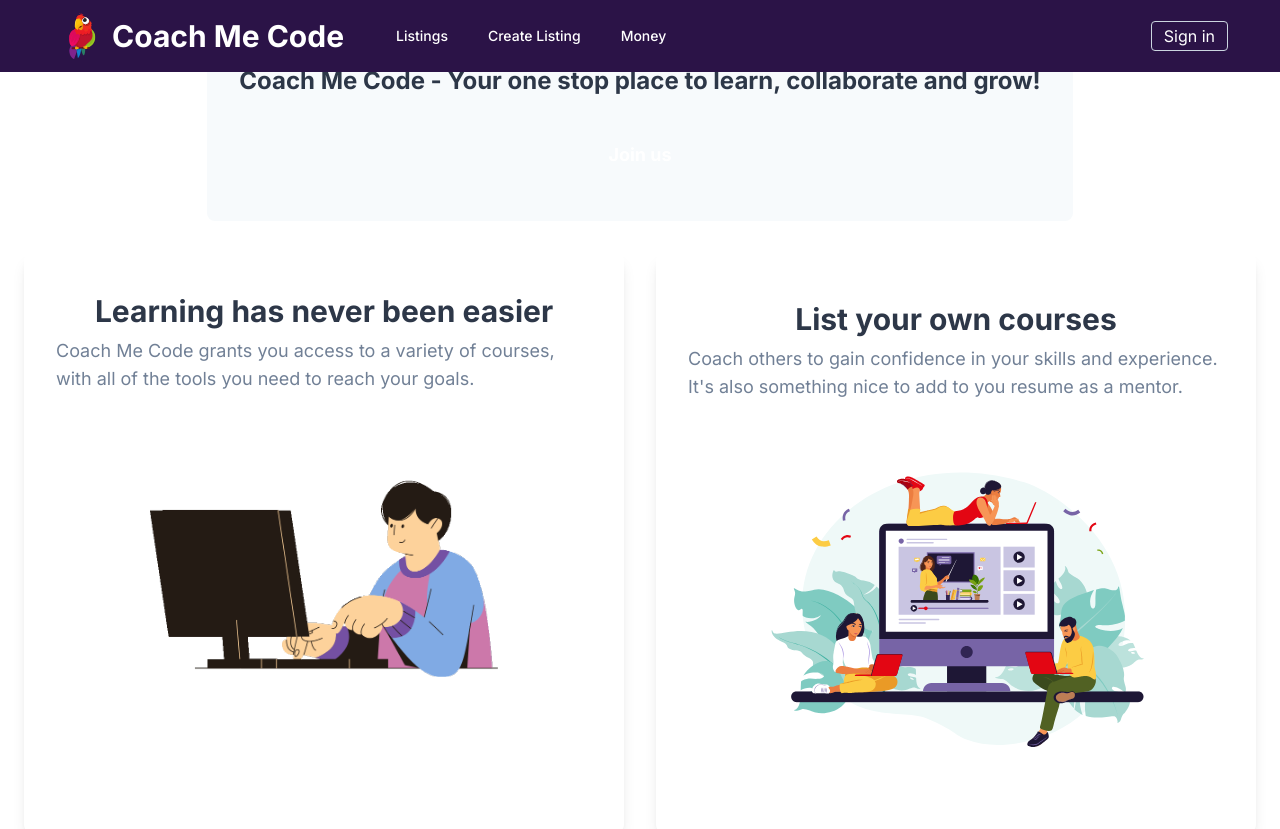
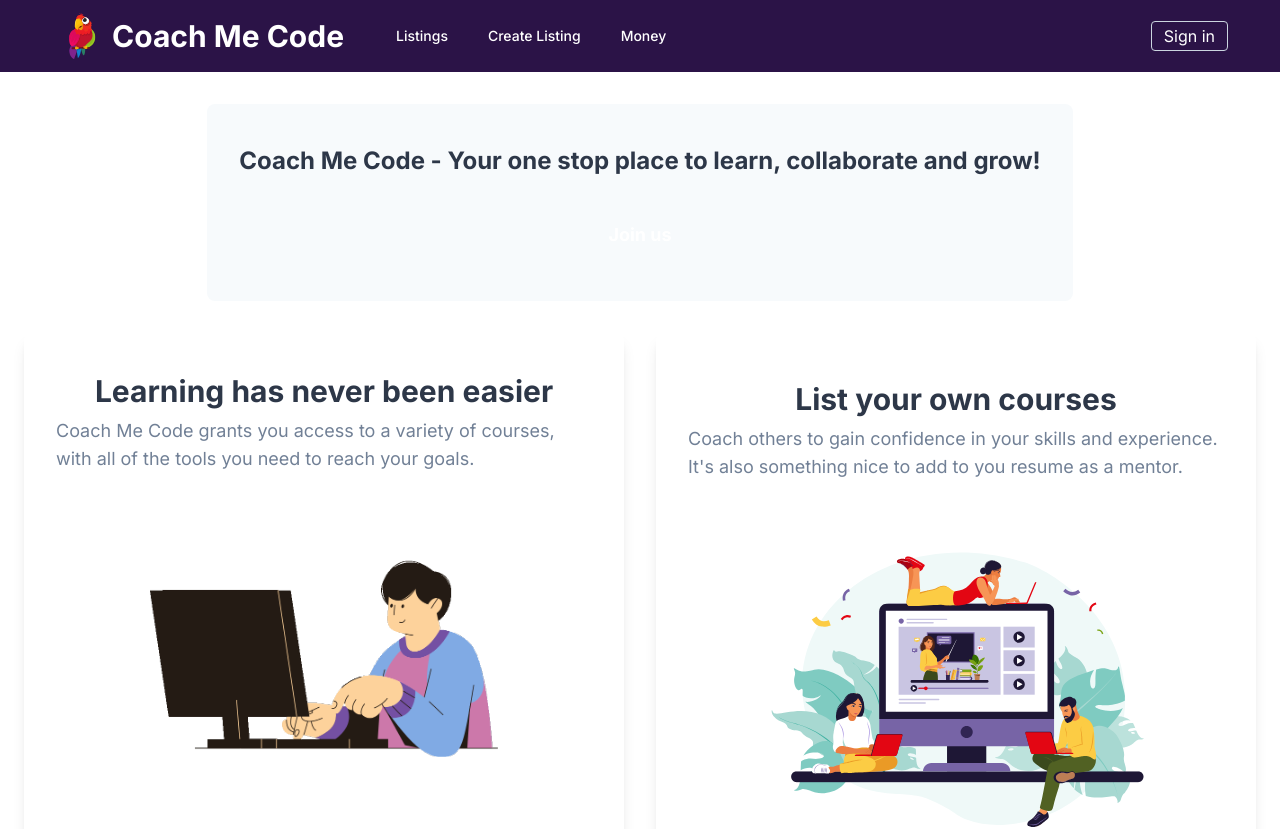
Before and after one commit to Spyabo/coach-me-code, a Next.js app: page / in a window 1280 px wide. Shown: the top 829 px of the page. Built offline with nearby package versions, Linux system fonts and the light colour scheme; no server answers.

Commit message:
add margin to top landing container

```diff
--- a/src/app/page.tsx
+++ b/src/app/page.tsx
@@ -7,7 +7,7 @@ const inter = Inter({ subsets: ["latin"] });
 export default function Landing() {
   return (
     <main className="flex flex-col items-center gap-8 p-6 mt-50 md:mt-15">
-      <div className="bg-gray-100 px-8 py-10 rounded-lg text-center">
+      <div className="bg-gray-100 px-8 py-10 rounded-lg text-center mt-20">
         <h1 className="text-3xl md:text-2xl font-bold text-gray-800 leading-tight md:leading-snug mb-2">
           Coach Me Code - Your one stop place to learn, collaborate and grow!
         </h1>
```
